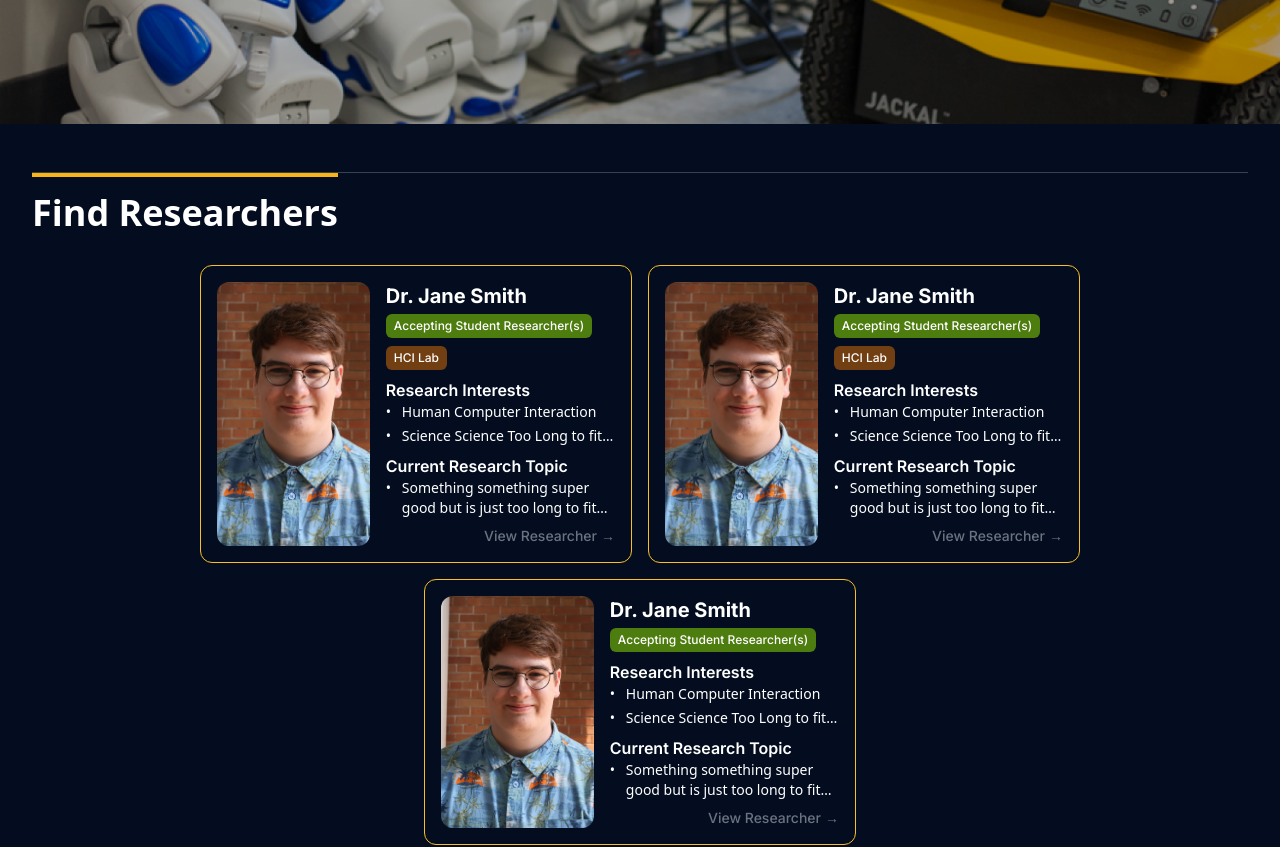
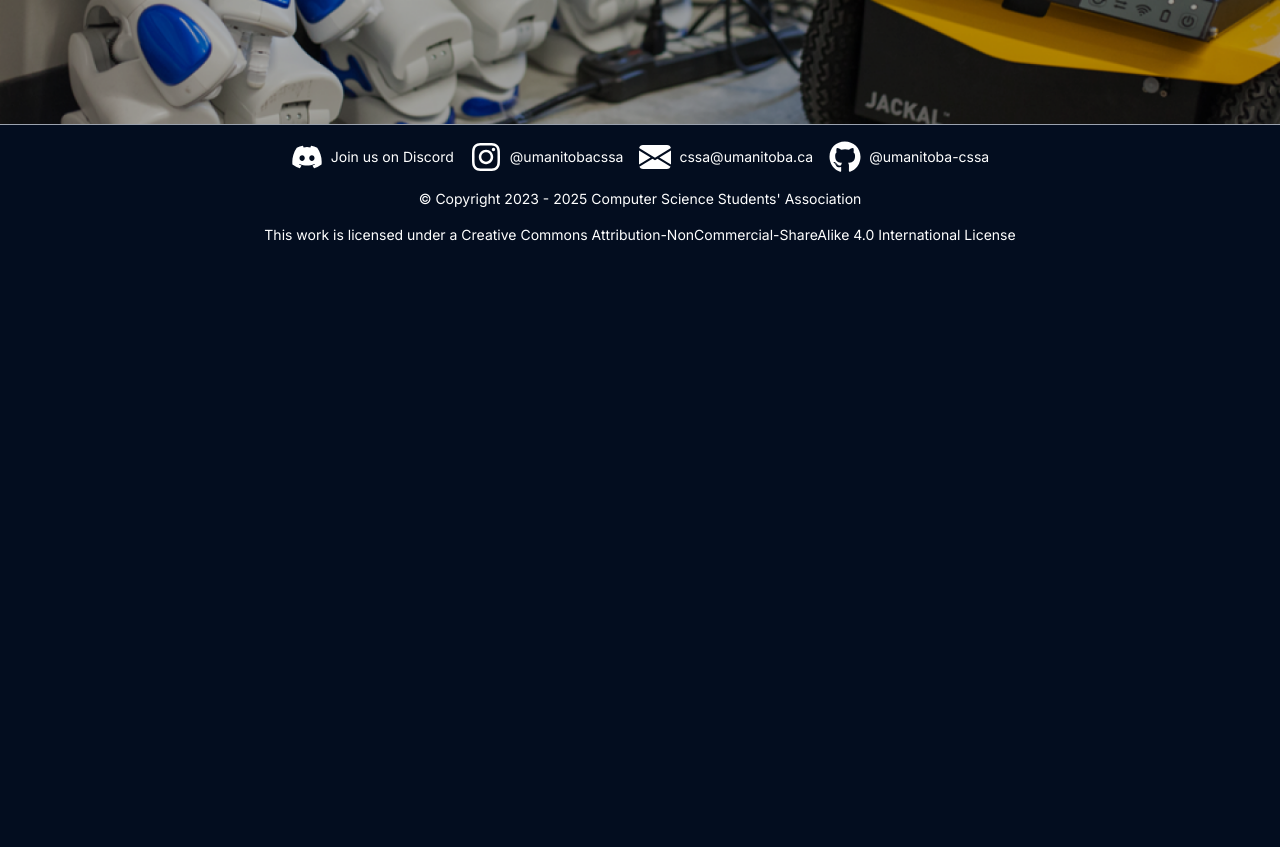
Before and after one commit to umanitoba-cssa/cssa-website-next, a Next.js app: page /resources/researchers in a window 1280 px wide. Shown: the part 600-1447 px from the top of the page. After the commit the page ends 861 px from the top, so only its background shows below. Built offline with nearby package versions, Linux system fonts and the light colour scheme.

Commit message:
Revert changes to page.tsx and researchers.ts

```diff
--- a/src/app/resources/researchers/page.tsx
+++ b/src/app/resources/researchers/page.tsx
@@ -1,25 +1,9 @@
-"use client";
-
-import BlockHeader from "@/components/block-header";
 import PageHeader from "@/components/page-header";
-import ResearcherCard from "@/components/researcher-card";
-import { ResearcherProfiles } from "@/data/researchers";
 
 export default async function Researchers() {
     return (
         <main className="flex flex-col">
             <PageHeader title="Researchers" image="/img/backgrounds/resources.png" />
-                <div className="container py-12 flex flex-col gap-8">
-                    <BlockHeader title="Find Researchers" />
-                    <div className="flex flex-row gap-4 flex-wrap justify-center">
-                        {ResearcherProfiles.map((profile) => (
-                            <ResearcherCard
-                                profile={profile}
-                                onClick={() => {}}
-                            />
-                        ))}
-                    </div>
-                </div>
         </main>
     );
 }
--- a/src/data/researchers.ts
+++ b/src/data/researchers.ts
@@ -9,57 +9,8 @@ export interface IResearcher { // researcher properties
     acceptingStudents: boolean;
     minStudentRequirements: string[];
 }
-
 export interface ILab {
   name: string;
   website?: string;
   description: string;
 }
-
-export const ResearcherProfiles: IResearcher[] = [
-  {
-    fullName: "Dr. Jane Smith",
-    email: "me@you.us",
-    image: "/img/team/travis.png",
-    googleScholarLink: "https://google.ca",
-    lab: {
-      name: "HCI Lab",
-      website: "hci.cs.umanitoba.ca",
-      description: "HCI lol",
-    },
-    researchInterests: ["Human Computer Interaction","Science Science Too Long to fit all onto one line like omg that's so sad"],
-    researchTopic: "Something something super good but is just too long to fit here but I want to see the dots show up lol",
-    acceptingStudents: true,
-    minStudentRequirements: ["GPA 5+"]
-  },
-    {
-    fullName: "Dr. Jane Smith",
-    email: "me@you.us",
-    image: "/img/team/travis.png",
-    googleScholarLink: "https://google.ca",
-    lab: {
-      name: "HCI Lab",
-      website: "hci.cs.umanitoba.ca",
-      description: "HCI lol",
-    },
-    researchInterests: ["Human Computer Interaction","Science Science Too Long to fit all onto one line like omg that's so sad"],
-    researchTopic: "Something something super good but is just too long to fit here but I want to see the dots show up lol",
-    acceptingStudents: true,
-    minStudentRequirements: ["GPA 5+"]
-  },
-    {
-    fullName: "Dr. Jane Smith",
-    email: "me@you.us",
-    image: "/img/team/travis.png",
-    googleScholarLink: "https://google.ca",
-    // lab: {
-    //   name: "HCI Lab",
-    //   website: "hci.cs.umanitoba.ca",
-    //   description: "HCI lol",
-    // },
-    researchInterests: ["Human Computer Interaction","Science Science Too Long to fit all onto one line like omg that's so sad"],
-    researchTopic: "Something something super good but is just too long to fit here but I want to see the dots show up lol",
-    acceptingStudents: true,
-    minStudentRequirements: ["GPA 5+"]
-  }
-]
```
Also changed, not shown: public/img/researchers/no-picture.png (added).
